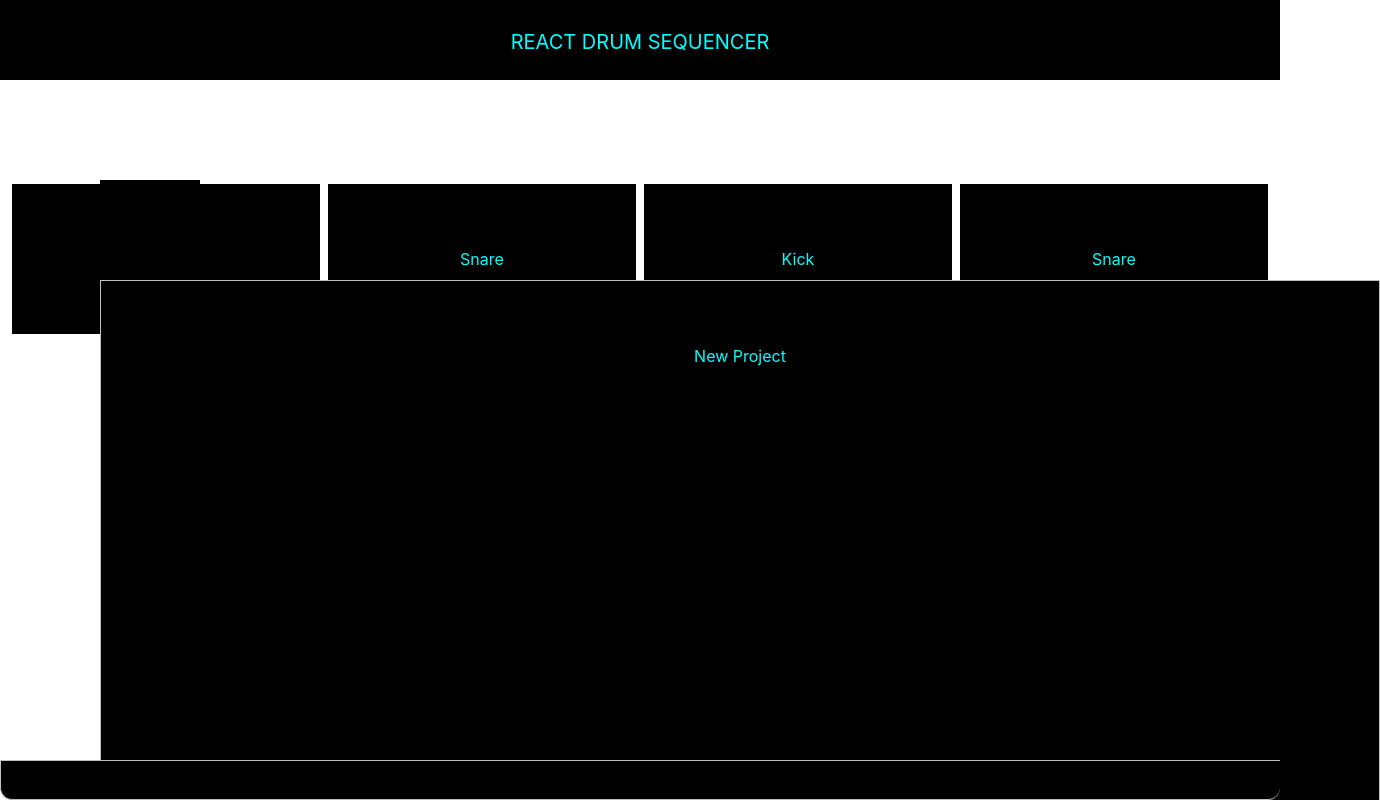
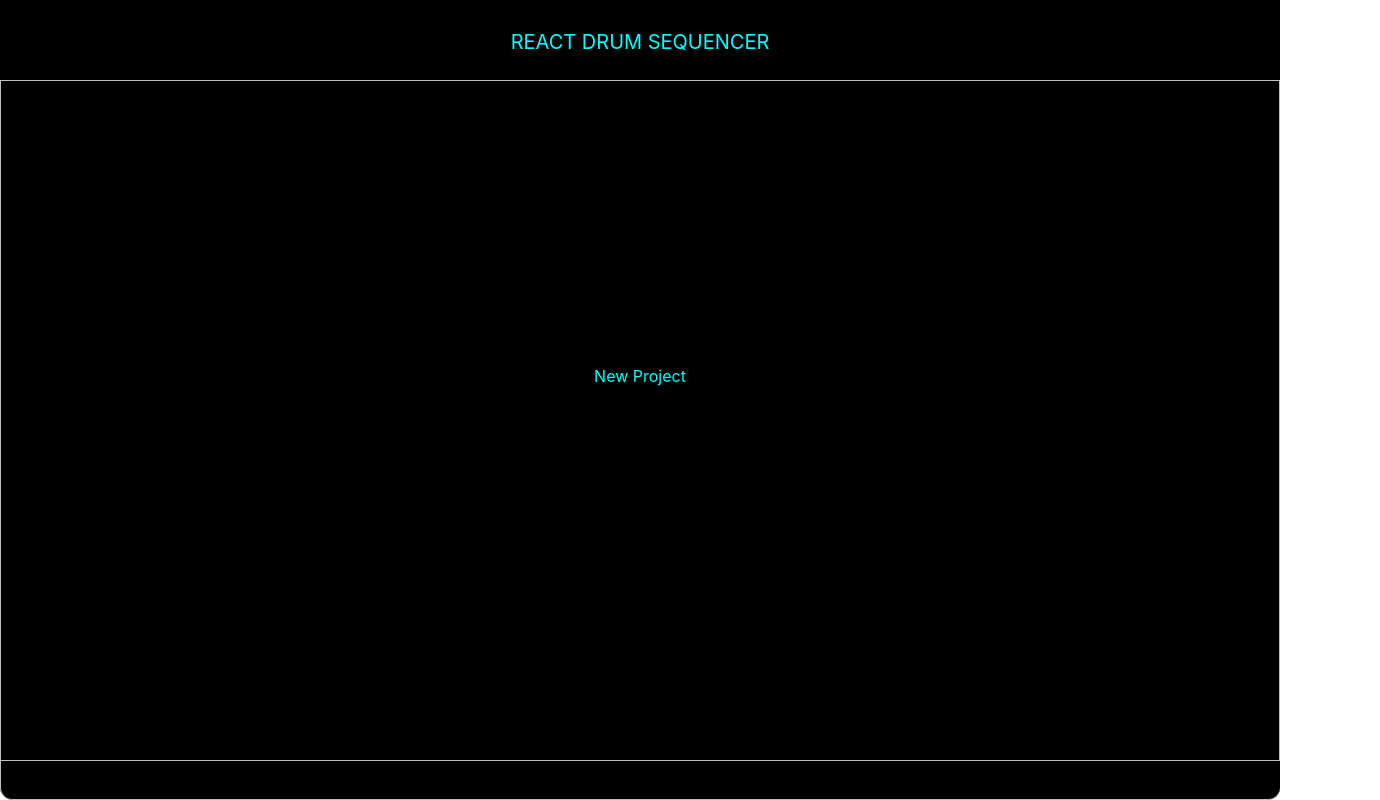
Before and after one commit to chris-warner/react-drum-sequencer, a React (Create React App) app: page / in a window 1280 px wide. Shown: the top 800 px of the page, 1380 px wide, since content can reach past the window. Built offline with nearby package versions, Linux system fonts and the light colour scheme.

Commit message:
add Cover animation

```diff
--- a/src/App.css
+++ b/src/App.css
@@ -1,3 +1,7 @@
 .App {
   text-align: center;
 }
+
+.MainDiv {
+  overflow: hidden;
+}
--- a/src/App.js
+++ b/src/App.js
@@ -6,9 +6,9 @@ import GSAPTest from './components/GSAPTest/GSAPTest.js';
 
 function App() {
   return (
-    <div>
+    <div className="mainDiv">
       <Header />
-      <GSAPTest />
+      {/* <GSAPTest /> */}
       <Grid />
       <Footer />
     </div>
--- a/src/components/Cover/Cover.css
+++ b/src/components/Cover/Cover.css
@@ -7,3 +7,9 @@
     height: 89vh;
     position: relative;
 }
+
+.coverButton {
+    align-self: center;
+    vertical-align: middle;
+    margin-top:220px;
+}
--- a/src/components/Cover/Cover.js
+++ b/src/components/Cover/Cover.js
@@ -14,8 +14,11 @@ class Cover extends Component {
         this.myTween = null;
     }
 
-    handleClick(e) {
+    handleClick = (e) => {
         e.preventDefault();
+        this.footer = document.getElementById("anchor1");
+        this.posTop = this.footer.offsetTop - 40;
+        this.myTween = gsap.to(this.myElement, 1, {y: this.posTop});
     }
 
      IsPlayingg = (props) => {
@@ -40,13 +43,13 @@ class Cover extends Component {
 
     componentDidMount() {
         // use the node ref to create the animation
-        this.myTween = gsap.to(this.myElement, 1, { x: 100, y: 100 });
+
     }
 
     render() {
         return (
             <div className="panel w-full" ref={div => this.myElement = div } >
-                <button onClick={this.handleClick}>New Project</button>
+                <button className="coverButton" onClick={this.handleClick}>New Project</button>
         </div >
         );
     }
--- a/src/components/Footer/Footer.css
+++ b/src/components/Footer/Footer.css
@@ -10,7 +10,4 @@
     border-bottom-right-radius: 12px;
     border-bottom-width: 1px;
     border-left-width: 1px;
-
-
-
 }
--- a/src/components/Footer/Footer.js
+++ b/src/components/Footer/Footer.js
@@ -5,7 +5,7 @@ import './Footer.css';
 function Footer() {
     return (
         <div>
-            <div className="flex flex-wrap overflow-hidden Footer w-full fixed">
+            <div id="anchor1" className="flex flex-wrap overflow-hidden Footer w-full fixed">
                 <div className="w-full overflow-hidden">
                 </div>
             </div>
```
Also changed, not shown: 1 other file (tests, documents, lock files or other folders).
